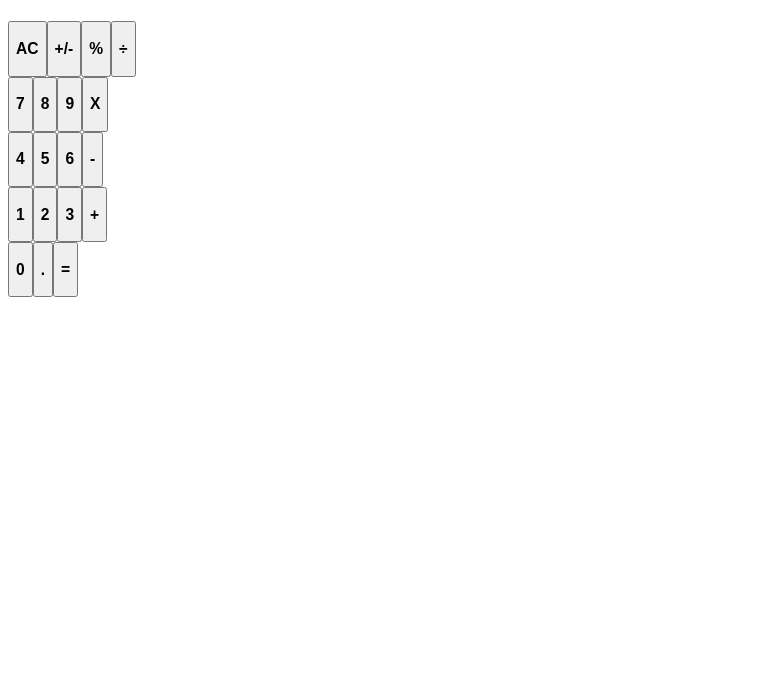
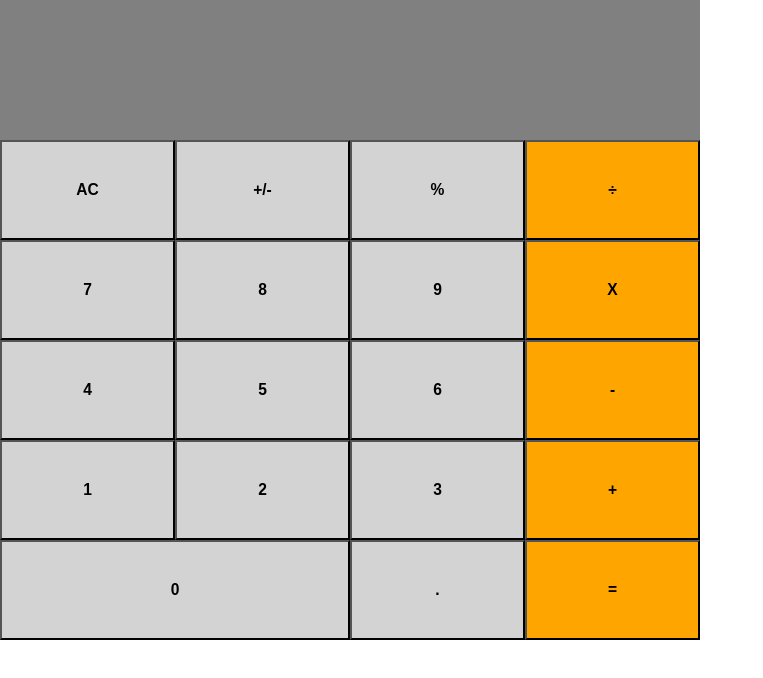
Before and after one commit to sanadwj/claculator, a React (Create React App) app: page / in a window 1280 px wide. Shown: the top 678 px of the page, without its empty margins (0-763 px from the left). Built offline with nearby package versions, Linux system fonts and the light colour scheme.

Commit message:
Add required styles

```diff
--- a/package.json
+++ b/package.json
@@ -11,6 +11,7 @@
     "react": "^17.0.1",
     "react-dom": "^17.0.1",
     "react-scripts": "4.0.1",
+    "styled-components": "^5.2.1",
     "web-vitals": "^0.2.4"
   },
   "scripts": {
--- a/src/components/App.css
+++ b/src/components/App.css
@@ -1,3 +1,30 @@
 body {
   margin: 0 auto;
 }
+
+.calculator {
+  display: flex;
+  flex-direction: column;
+  max-width: 700px;
+}
+
+.display {
+  display: flex;
+  max-width: 700px;
+  background-color: gray;
+  height: 100px;
+  color: white;
+  font-weight: bold;
+  padding: 20px;
+  justify-content: flex-end;
+  align-items: center;
+  margin: 0;
+}
+
+.buttonPanel {
+  max-width: 700px;
+}
+
+.buttonDiv {
+  width: 100%;
+}
--- a/src/components/App.js
+++ b/src/components/App.js
@@ -2,6 +2,7 @@ import React, { useState } from 'react';
 import Display from './Display';
 import ButtonPanel from './ButtonPanel';
 import calculate from '../logic/calculate';
+import './App.css';
 
 const App = () => {
   const [state, setState] = useState({
@@ -17,8 +18,10 @@ const App = () => {
 
   return (
     <>
-      <Display total={state.total} operation={state.operation} next={state.next} />
-      <ButtonPanel clickHandler={handleClick} />
+      <div className="calculator">
+        <Display total={state.total} operation={state.operation} next={state.next} />
+        <ButtonPanel clickHandler={handleClick} />
+      </div>
     </>
 
   );
--- a/src/components/Button.js
+++ b/src/components/Button.js
@@ -1,5 +1,8 @@
 import React from 'react';
 import PropTypes from 'prop-types';
+import './App.css';
+
+import styled from 'styled-components';
 
 const Button = props => {
   const handleClick = buttonName => {
@@ -7,10 +10,16 @@ const Button = props => {
   };
 
   const { name } = props;
+  const ButtonText = styled.button`
+  width: ${props => (props.name === '0' ? '50%' : '25%')};
+  height: 100px;
+  background-color: ${props => (props.name === '-' || props.name === 'X' || props.name === '+' || props.name === '=' || props.name === '÷' ? 'orange' : 'lightgray')};
+`;
+
   return (
-    <button onClick={() => { handleClick(name); }} type="button">
+    <ButtonText name={name} className="button" onClick={() => { handleClick(name); }} type="button">
       <h3>{name}</h3>
-    </button>
+    </ButtonText>
   );
 };
 
--- a/src/components/ButtonPanel.js
+++ b/src/components/ButtonPanel.js
@@ -1,5 +1,6 @@
 import React from 'react';
 import PropTypes from 'prop-types';
+import './App.css';
 
 import Button from './Button';
 
@@ -13,7 +14,9 @@ const ButtonPanel = ({ clickHandler }) => {
 
   return (
     <>
-      <div>
+      <div className="buttonPanel">
+
+        <div className="buttonDiv">
           <Button handleClick={clickHandler} name="AC" />
           <Button handleClick={clickHandler} name="+/-" />
           <Button handleClick={clickHandler} name="%" />
@@ -42,6 +45,7 @@ const ButtonPanel = ({ clickHandler }) => {
           <Button handleClick={clickHandler} name="." />
           <Button handleClick={clickHandler} name="=" />
         </div>
+      </div>
     </>
   );
 };
--- a/src/components/Display.js
+++ b/src/components/Display.js
@@ -1,10 +1,11 @@
 import React from 'react';
 import PropTypes from 'prop-types';
+import './App.css';
 
 const Display = props => {
   const { total, operation, next } = props;
   return (
-    <h1>
+    <h1 className="display">
       {(!total && next) || total }
       {operation }
       {(total && next)}
--- a/src/logic/calculate.js
+++ b/src/logic/calculate.js
@@ -10,7 +10,7 @@ export default function calculate(calculatorObj, buttonName) {
   switch (buttonName) {
     case '+':
     case '-':
-    case '/':
+    case '÷':
     case 'X':
     case '=':
       if (total !== '' && next !== '') {
```
Also changed, not shown: 2 other files (tests, documents, lock files or other folders). Lines whose indentation alone changed are shown as unchanged.
